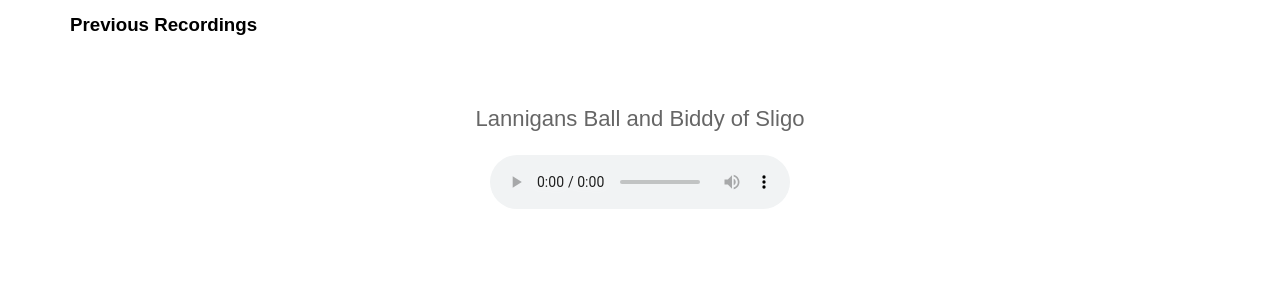
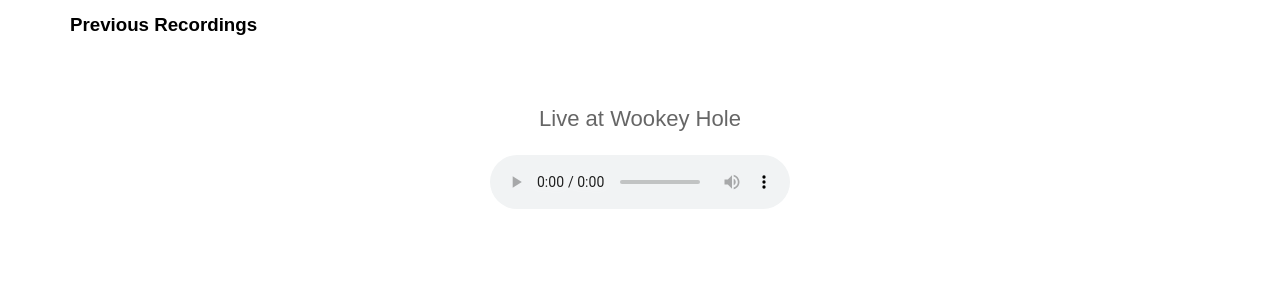
Before and after one commit to arthurspoint/arthurspoint.github.io, a Jekyll site: the page built from tracks.html, in a window 1280 px wide. Shown: the part 780-1080 px from the top of the page. Built offline with Jekyll 4.4.1, drawn with Linux system fonts in a browser that asks for light colours.

Commit message:
Update tracks.html

```diff
--- a/tracks.html
+++ b/tracks.html
@@ -17,7 +17,7 @@ songs:
   name: Treacherous Orchestra's Sea of Clouds
 
 old_songs:
-- name: Lannigans Ball and Biddy of Sligo
+- name: Live at Wookey Hole
   url: lannigans-ball-and-biddy-of-sligo.mp3
 
 really_old_songs:
```
